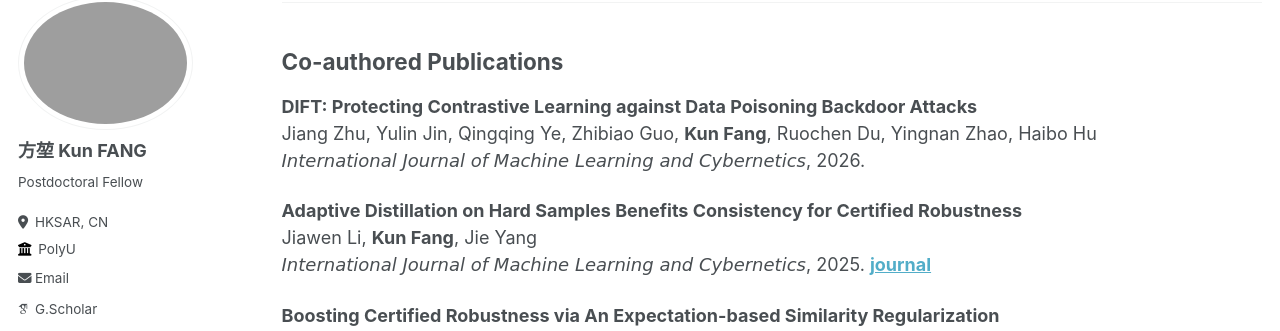
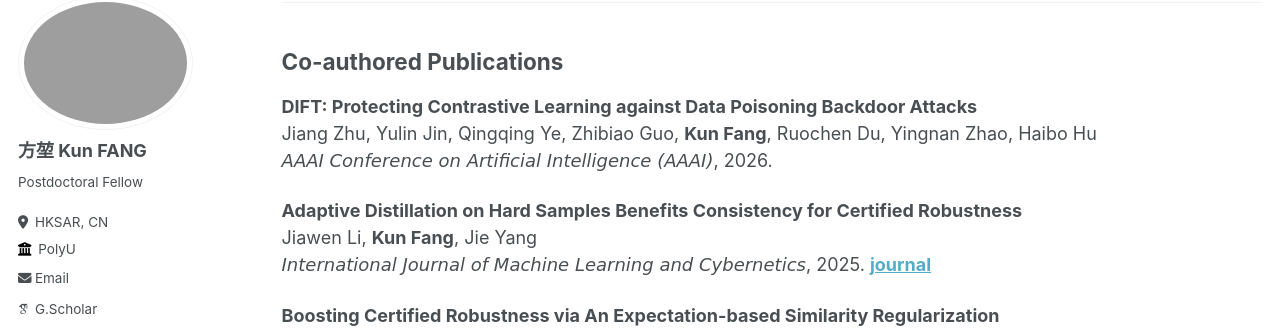
Before and after one commit to fanghenshaometeor/fanghenshaometeor.github.io, a Jekyll site: the page built from _pages/publications.md, in a window 1280 px wide and 900 px high, scrolled down 1085 px. Shown: the part 110-441 px from the top of the window. Built offline with Jekyll 4.4.1, drawn with Linux system fonts in a browser that asks for light colours; some web fonts are replaced.

Commit message:
update-pub

```diff
--- a/_pages/publications.md
+++ b/_pages/publications.md
@@ -67,7 +67,7 @@ author_profile: true
 
 **DIFT: Protecting Contrastive Learning against Data Poisoning Backdoor Attacks**
 Jiang Zhu, Yulin Jin, Qingqing Ye, Zhibiao Guo, **Kun Fang**, Ruochen Du, Yingnan Zhao, Haibo Hu
-<span style="font-family:comic sans ms; font-size:1em;">*International Journal of Machine Learning and Cybernetics*</span>, 2026.
+<span style="font-family:comic sans ms; font-size:1em;">*AAAI Conference on Artificial Intelligence (AAAI)*</span>, 2026.
 
 **Adaptive Distillation on Hard Samples Benefits Consistency for Certified Robustness**
 Jiawen Li, **Kun Fang**, Jie Yang
```
